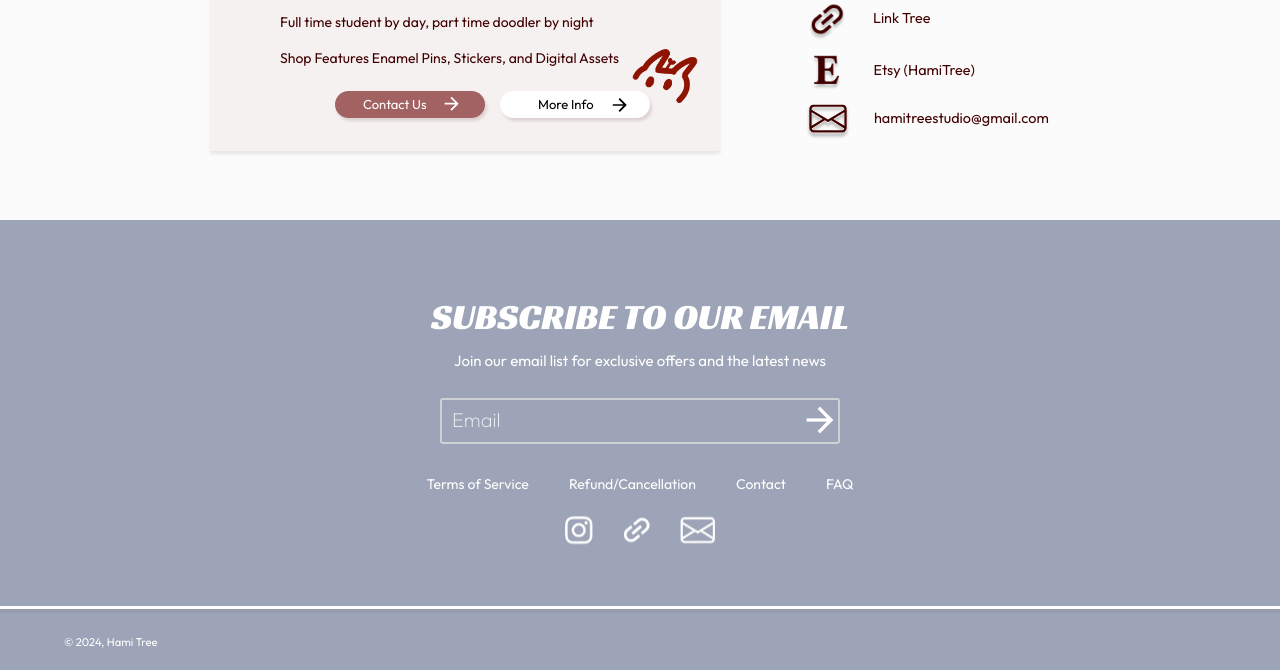
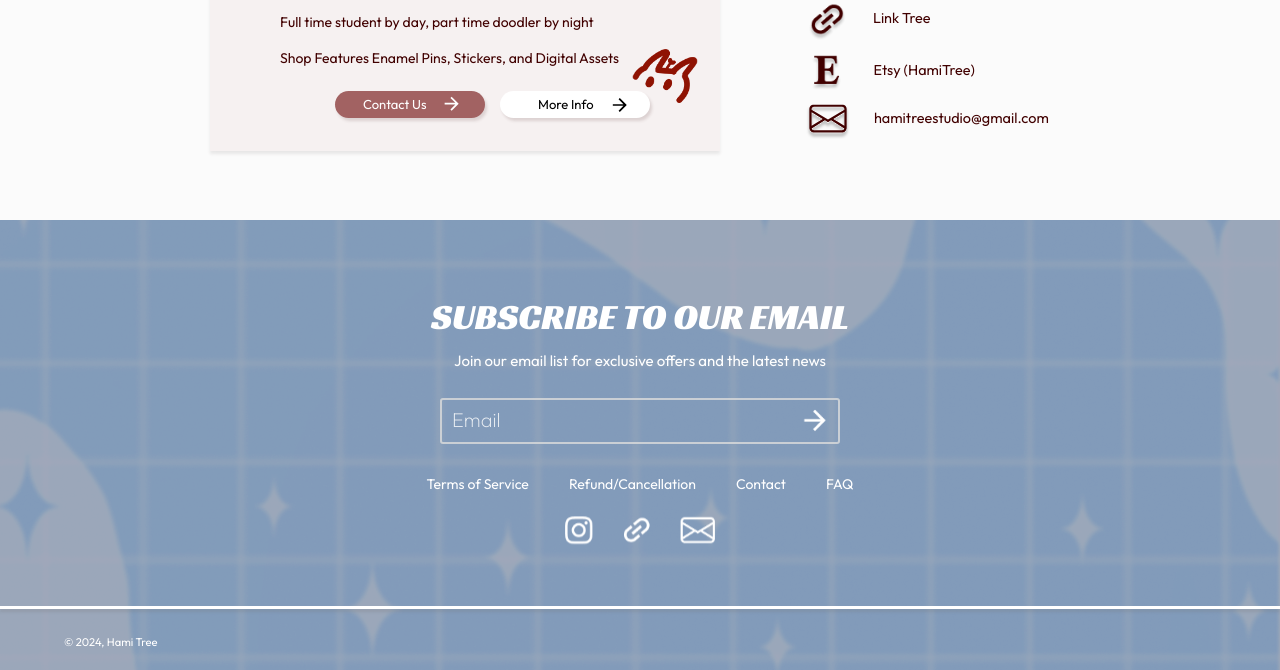
Before and after one commit to gy180/eCommerce, a PHP site: page /home/home.html in a window 1280 px wide. Shown: the part 1392-2062 px from the top of the page. Run offline with PHP 8.4, Linux system fonts and the light colour scheme.

Commit message:
minor placement edit

```diff
--- a/website/style.css
+++ b/website/style.css
@@ -340,9 +340,9 @@
     border: none;
     background-color: transparent;
     cursor: pointer;
-    right: 0;
+    right: 5px;
+    scale: .8;
 }
-
 
 .policies {
     position: relative;
```
